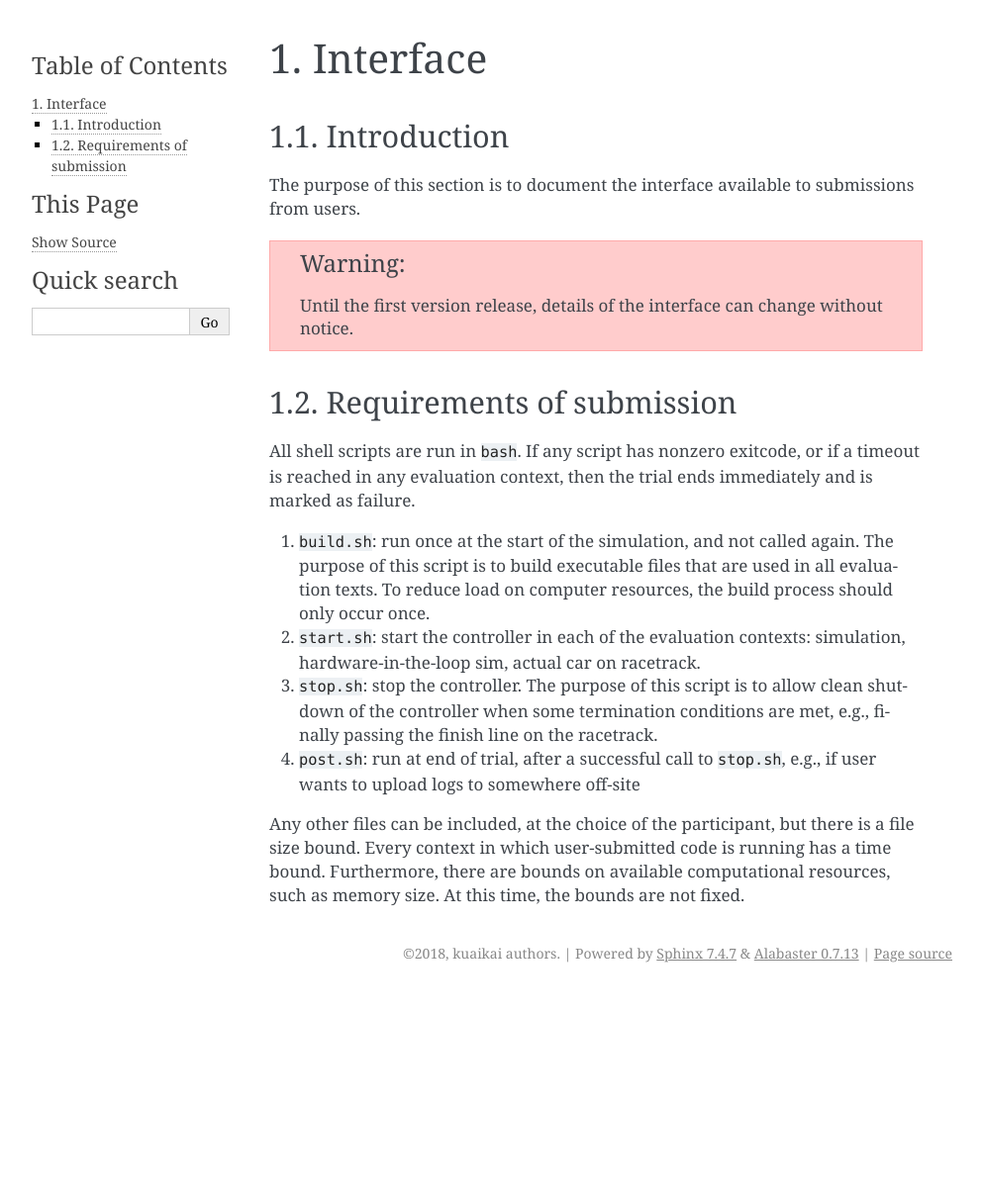
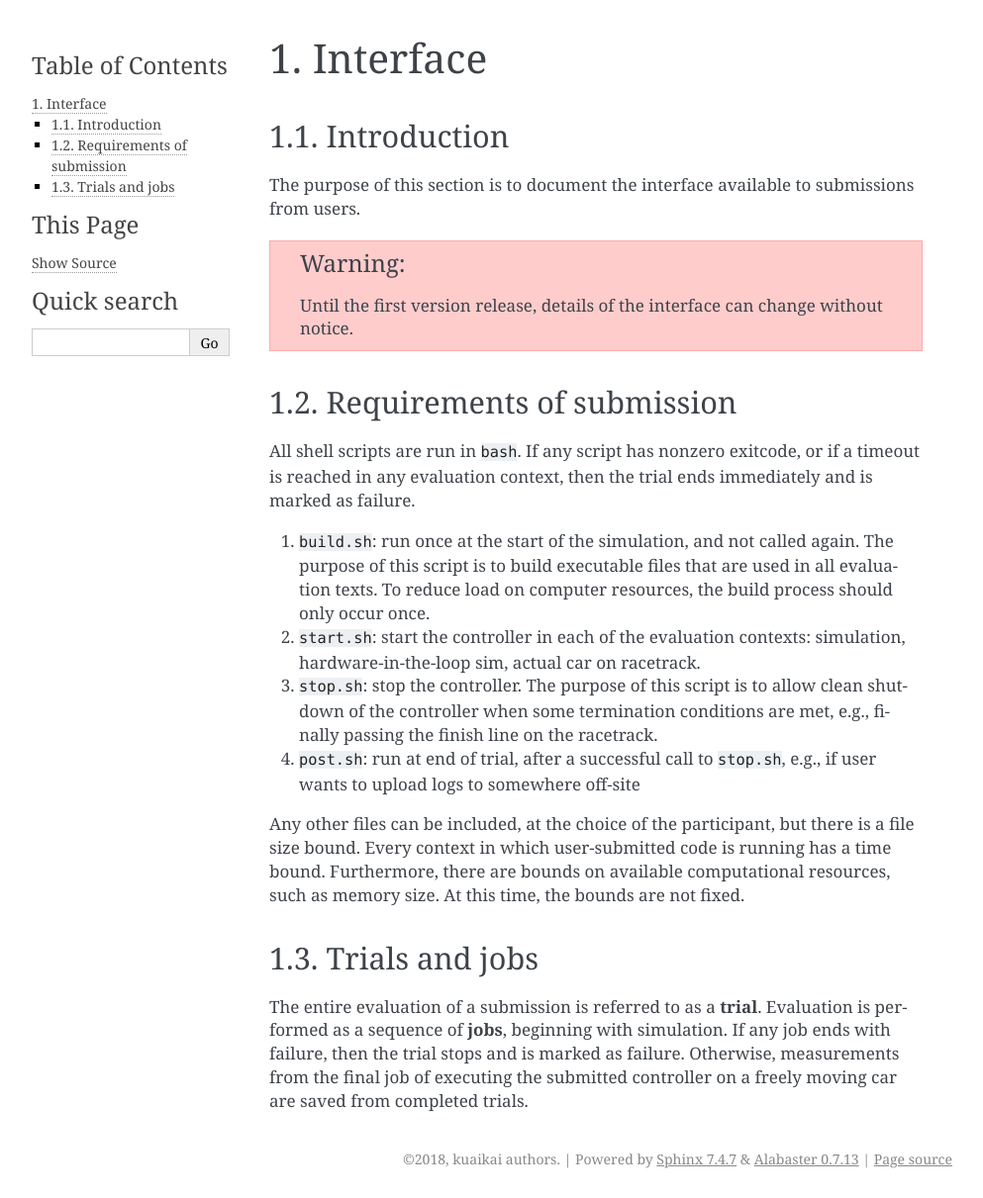
Before and after one commit to kuaikai/kuaikai, a Sphinx documentation site: the page built from doc/interface.rst, in a window 1280 px wide. Shown: the whole page at 99% size, without its empty margins (148-1141 px from the left). Built offline with Sphinx 7.4.7, drawn with Linux system fonts in a browser that asks for light colours; before the commit the page ends 1003 px from its top, so only the background shows below that.

Commit message:
DOC: describe notions of trials and jobs

```diff
--- a/doc/interface.rst
+++ b/doc/interface.rst
@@ -34,3 +34,12 @@
 a file size bound. Every context in which user-submitted code is running has a
 time bound. Furthermore, there are bounds on available computational resources,
 such as memory size. At this time, the bounds are not fixed.
+
+Trials and jobs
+---------------
+
+The entire evaluation of a submission is referred to as a **trial**. Evaluation
+is performed as a sequence of **jobs**, beginning with simulation. If any job
+ends with failure, then the trial stops and is marked as failure. Otherwise,
+measurements from the final job of executing the submitted controller on a
+freely moving car are saved from completed trials.
```
